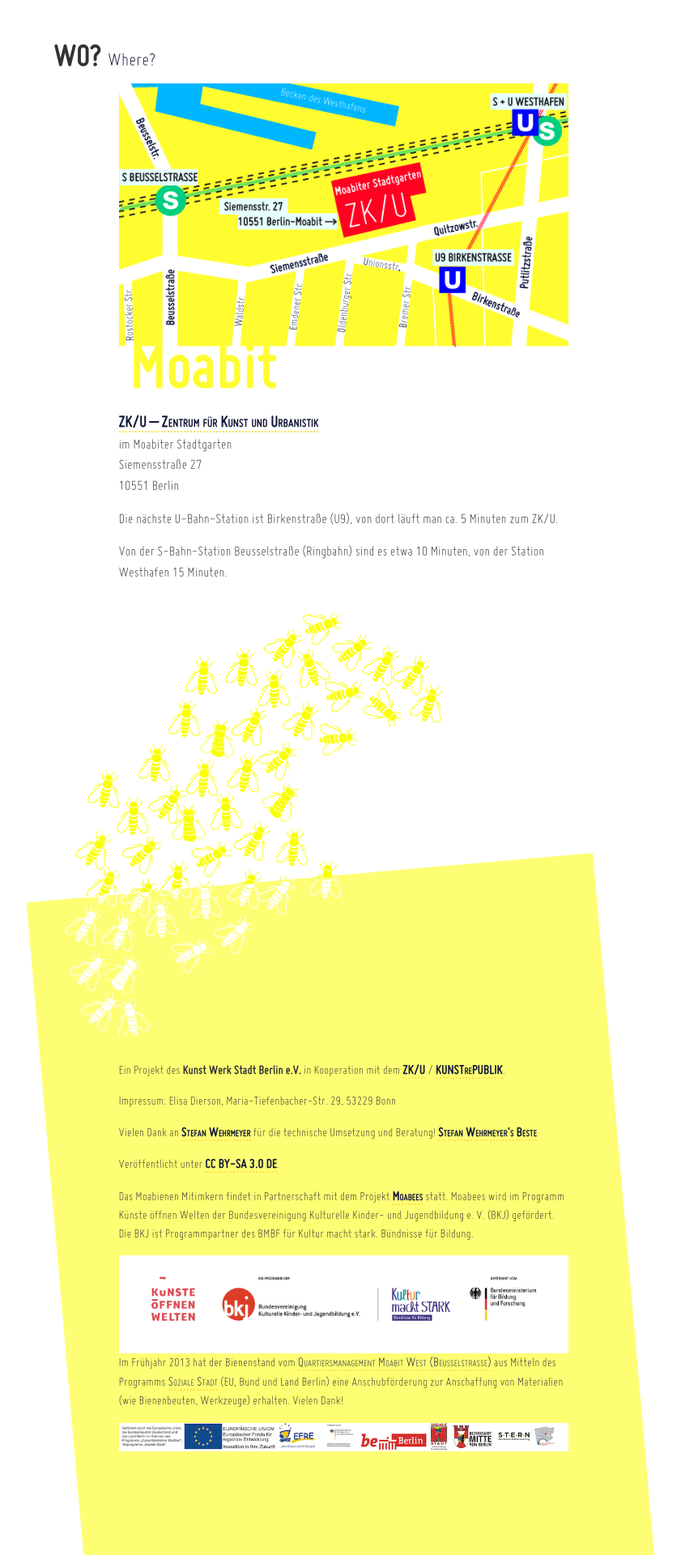
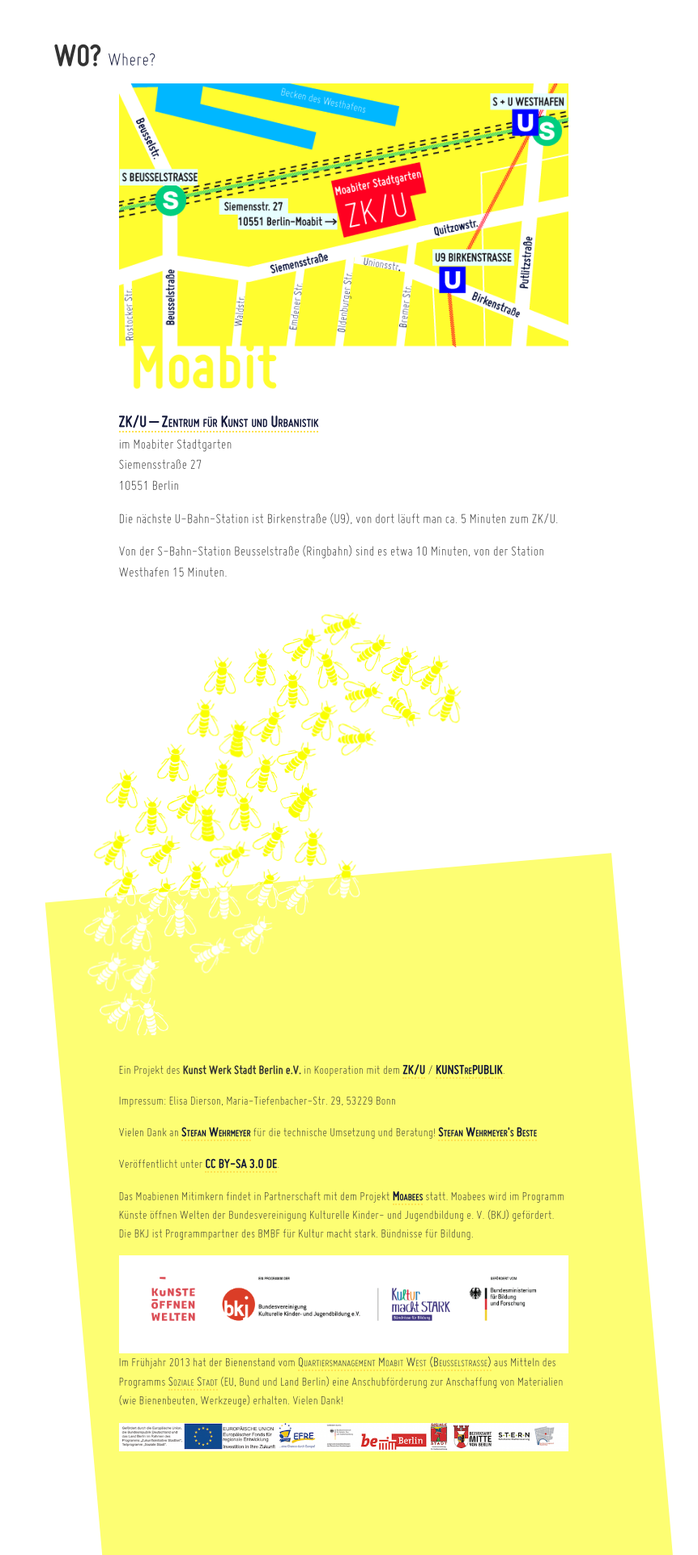
Before and after one commit to dieda/moabienen.berlin-bienenstadt.de, a Jekyll site: the page built from index.html, in a window 1280 px wide. Shown: the part 2431-4351 px from the top of the page at 81% size, without its empty margins (216-1078 px from the left). Built offline with Jekyll 4.4.1, drawn with Linux system fonts in a browser that asks for light colours.

Commit message:
Changed css (Footer Layout)

```diff
--- a/css/moabienen.css
+++ b/css/moabienen.css
@@ -236,7 +236,7 @@
 .footer-container .background {
   position: absolute;
   width: 120%;
-  left: -10%;
+  left: -6%;
   bottom: -10%;
   height: 955px;
   background-color: #FDFE73;
```
